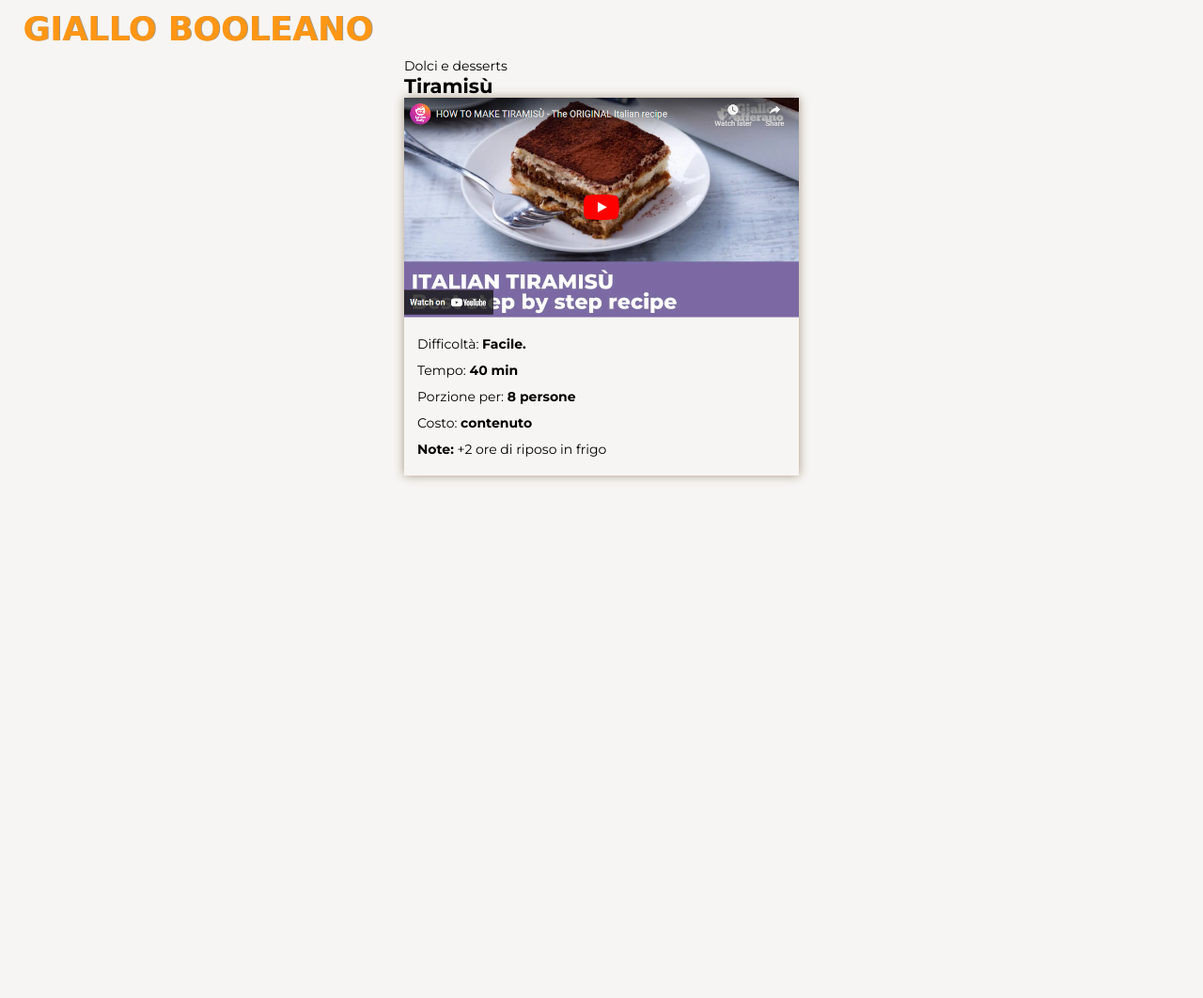
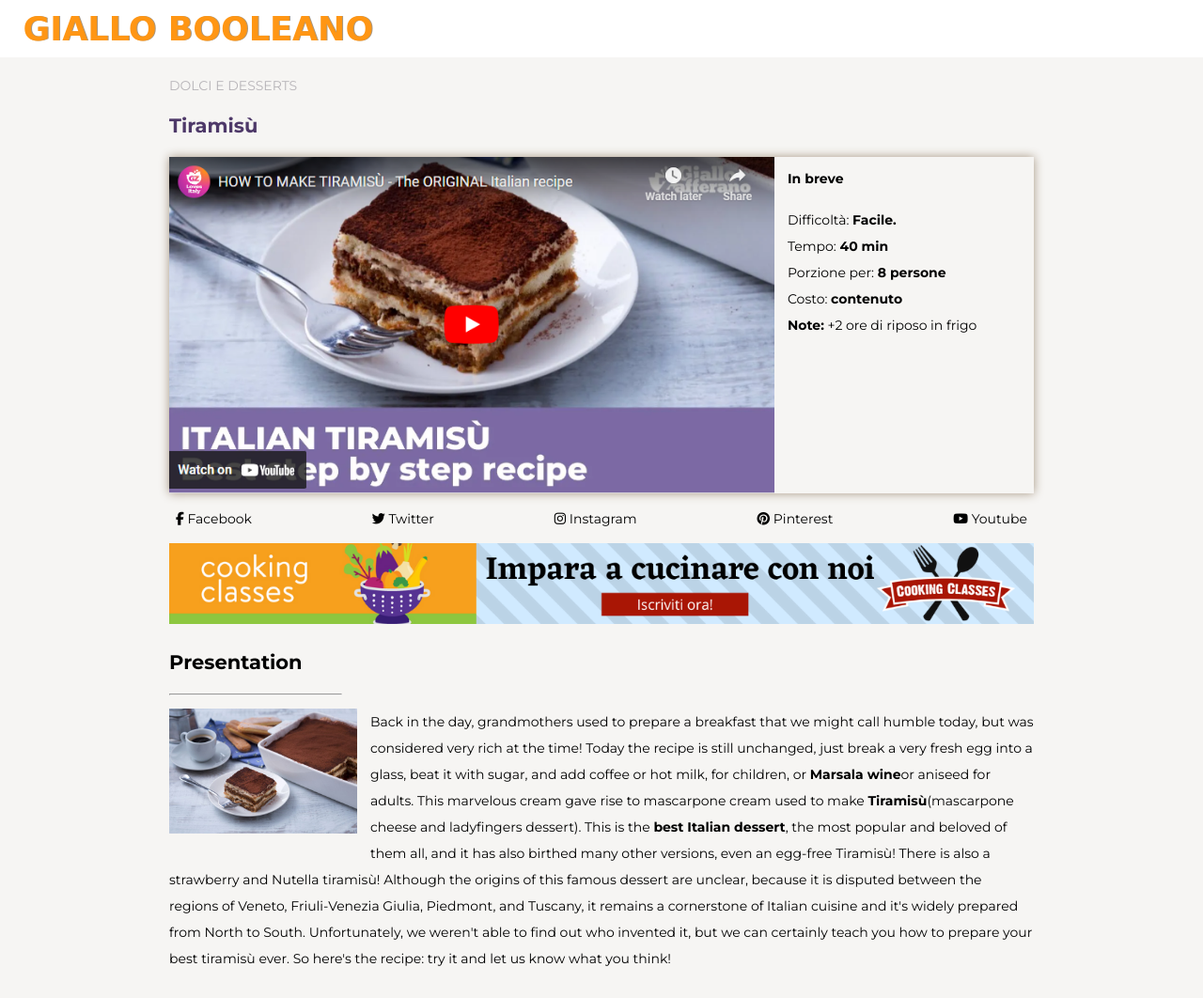
Before and after one commit to FabrizioAedo/htmlcss-responsive-layout, a plain HTML site: page index.html in a window 1280 px wide. Shown: the whole page at 94% size. Before the commit the page ends 800 px from the top, so only its background shows below. Drawn offline with Linux system fonts and the light colour scheme.

Commit message:
completed sections of main

```diff
--- a/css/style.css
+++ b/css/style.css
@@ -7,6 +7,8 @@
     --gb-bg-darker: #e0e0e0;
     --gb-logo-color: #ff9614;
     --gb-logo-shadow-color: #a69683;
+    --gb-light-color: #b7b4b8;
+    --gb-primary-color: #4e3969;
 }
 
 /*reset*/
@@ -44,6 +46,7 @@ img{
         ul{
             list-style: none;
             line-height: 2rem;
+            margin-top: 1.5rem;
         }
     }
 }
@@ -56,7 +59,7 @@ img{
 
 
 #app_header{
-    background-color: var(--gb-bg-lighter);
+    background-color: var(--gb-bg-color);
 
     h1{
         color: var(--gb-logo-color);
@@ -74,6 +77,75 @@ img{
 
 
 
+.recipe{
+
+
+
+    .subtitle{
+        display: inline-block;
+        text-transform: uppercase;
+        color: var(--gb-light-color);
+        padding: 1.5rem 0;
+    }
+
+        .title{
+            color: var(--gb-primary-color);
+            padding-bottom: 1.5rem;
+        }
+
+}
+
+.socials{
+    padding: 1rem 0;
+
+
+    .container{
+        display: flex;
+        justify-content: space-between;
+        align-items: center;
+
+    }
+
+    .icon{
+        background-color: var(--gb-bg-lighter);
+        padding: 0.25rem 0.5rem;
+        border-radius: 0.75rem;
+
+
+        span{
+            display: none;
+        }
+    }
+}
+
+.banner{
+    display: none;
+}
+
+.presentation{
+
+    h2{
+        margin-bottom: 1.5rem;
+    }
+
+    hr{
+        width: 20%;
+        margin-bottom: 1rem;
+        color: var(--gb-logo-color);
+    }
+
+    img{
+        display: block;
+        margin: 0 auto;
+        padding-bottom: 1rem;
+
+    }
+
+    p{
+        line-height: 2rem;
+    }
+
+}
 
 
 
@@ -84,6 +156,11 @@ img{
 /*tablet*/
 @media screen and (min-width: 768px)
 {
+    .container{
+        max-width: 720px;
+    }
+
+
     #app_header{
 
         padding: 0 1rem;
@@ -92,4 +169,67 @@ img{
             text-align: left;
         }
     }
+
+    .card, .card-body{
+        ul{
+            display: flex;
+            flex-wrap: wrap;
+            column-gap: 5rem;
+            row-gap: 1.5rem;
+
+        }
+
+    }
+
+    .socials{
+
+
+        .icon{
+            span{
+                display: inline;
+            }
+        }
+    }
+
+    .banner{
+        display: block;
+    }
+
+    .presentation{
+
+        padding: 2rem 0;
+
+        img{
+            float: left;
+            margin-right: 1rem;
+        }
+    }
+
+
 }
+
+/*desktop*/
+
+@media screen and (min-width: 992px)
+{
+    .container{
+        max-width: 920px;
+    }
+
+
+
+    .card{
+        display: flex;
+
+        .card-preview{
+            width: 70%;
+        }
+
+        .card-body{
+
+            ul{
+            display: block;
+        }
+    }
+}
+}
--- a/index.html
+++ b/index.html
@@ -4,6 +4,7 @@
     <meta charset="UTF-8">
     <meta name="viewport" content="width=device-width, initial-scale=1.0">
     <link rel="stylesheet" href="css/style.css">
+    <link rel="stylesheet" href="https://cdnjs.cloudflare.com/ajax/libs/font-awesome/6.7.2/css/all.min.css" integrity="sha512-Evv84Mr4kqVGRNSgIGL/F/aIDqQb7xQ2vcrdIwxfjThSH8CSR7PBEakCr51Ck+w+/U6swU2Im1vVX0SVk9ABhg==" crossorigin="anonymous" referrerpolicy="no-referrer" />
     <title>Giallo Booleano</title>
 
 </head>
@@ -20,13 +21,18 @@
 
         <section class="recipe">
             <div class="container">
-                <span class="sub_title">Dolci e desserts</span>
+                <span class="subtitle">Dolci e desserts</span>
                 <h2 class="title">Tiramisù</h2>
                 <div class="card">
 
-                   <img class="card_preview" src="img-7/image (10).png">
+                    <div class="card-preview">
+                        <img src="img-7/image (10).png">
+                    </div>
+
+
 
                    <div class="card-body">
+                    <strong>In breve</strong>
                     <ul>
                         <li><span>Difficoltà:</span> <strong>Facile.</strong></li>
                         <li><span>Tempo:</span> <strong>40 min</strong></li>
@@ -40,11 +46,59 @@
             </div>
         </section>
 
-        <div class="socials"></div>
+        <div class="socials">
+            <div class="container">
+                <div class="icon">
+                <i class="fab fa-facebook-f" aria-hidden="true"></i>
+                <span>Facebook</span>
+                </div>
+                <div class="icon">
+                <i class="fab fa-twitter" aria-hidden="true"></i>
+                <span>Twitter</span>
+                </div>
+                <div class="icon">
+                <i class="fab fa-instagram" aria-hidden="true"></i>
+                <span>Instagram</span>
+                </div>
+                <div class="icon">
+                <i class="fab fa-pinterest" aria-hidden="true"></i>
+                <span>Pinterest</span>
+                </div>
+                <div class="icon">
+                <i class="fab fa-youtube" aria-hidden="true"></i>
+                <span>Youtube</span>
+                </div>
 
-        <div class="banner"></div>
+            </div>
+        </div>
 
-        <section class="presentation"></section>
+        <div class="banner">
+            <div class="container">
+            <img src="img-7/banner.png" alt="">
+            </div>
+        </div>
+
+        <section class="presentation">
+
+            <div class="container">
+                <h2>Presentation</h2>
+                <hr>
+                <img width="200px" src="img-7/tiramisu.jpg" alt="">
+                <p>
+                    Back in the day, grandmothers used to prepare a breakfast that we might call humble today, but was considered very rich at the time! Today the recipe is still unchanged, just break a very fresh egg into a glass, beat it with sugar, and add coffee or hot milk, for children, or <strong>Marsala wine</strong>or aniseed for adults. This marvelous cream gave rise to mascarpone cream used to make <strong>Tiramisù</strong>(mascarpone cheese and ladyfingers dessert). This is the <strong>best Italian dessert</strong>, the most popular and beloved of them all, and it has also birthed many other versions, even an egg-free
+                    Tiramisù! There is also a strawberry and Nutella tiramisù! Although the origins of this famous dessert are unclear, because it is disputed between the regions of Veneto, Friuli-Venezia Giulia, Piedmont, and Tuscany, it remains a cornerstone of Italian cuisine and it's widely prepared from North to South. Unfortunately, we weren't able to find out who invented it, but we can certainly teach you how to prepare your best tiramisù ever. So here's the recipe: try it
+                    and let us know what you think!
+                </p>
+
+            </div>
+
+
+
+
+
+
+
+        </section>
 
 
 
```
